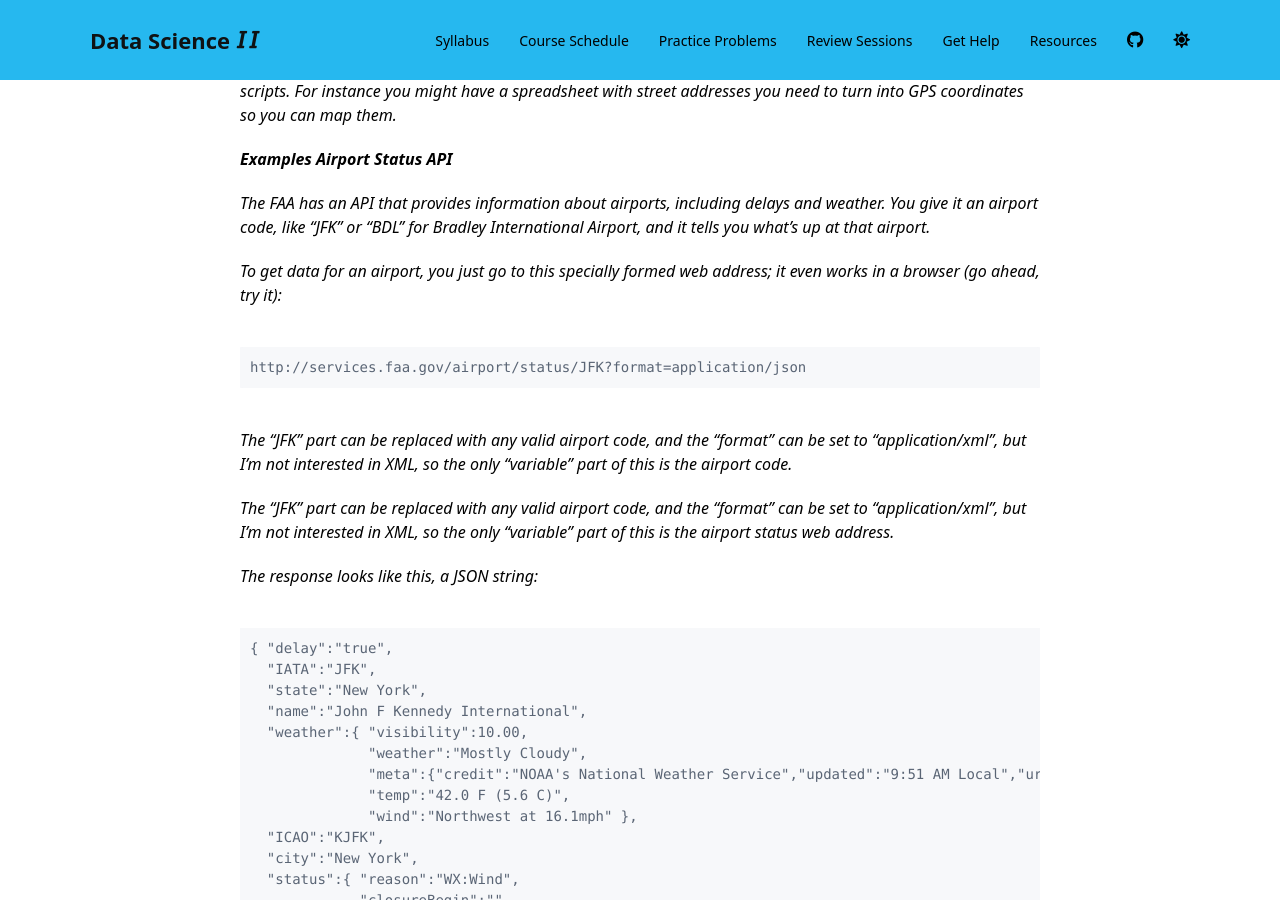
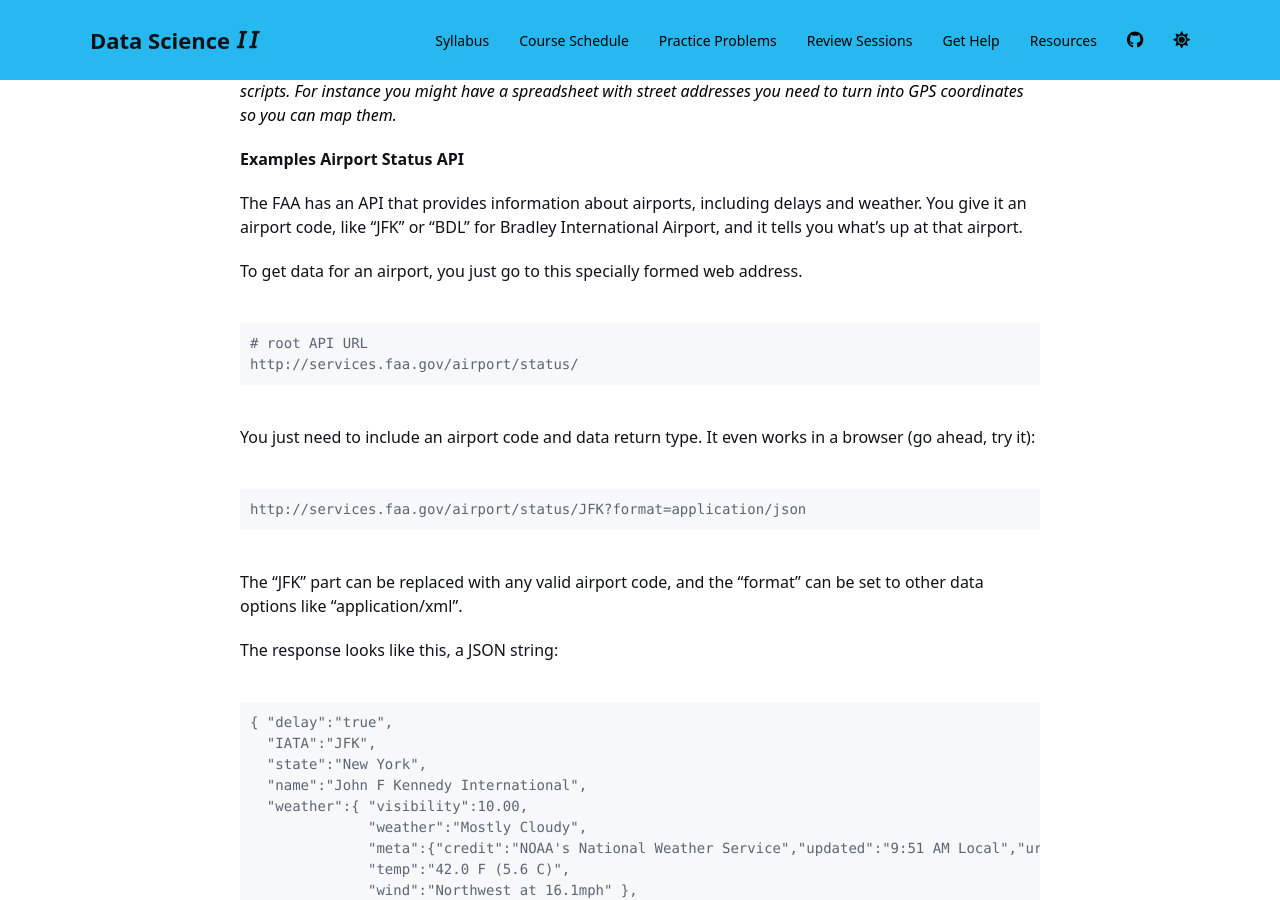
Before and after one commit to Watts-College/cpp-527-fall-2021, a Jekyll site: the page built from lectures/week-06.md, in a window 1280 px wide and 900 px high, scrolled down 857 px. Built offline with Jekyll 4.4.1, drawn with Linux system fonts in a browser that asks for light colours; nearby versions of some CDN libraries; a script bundle is joined from its source files by our own code; library files that are not in the unit come from our copies; a style sheet for code colours, icons or effects is not loaded.

Commit message:
Update week-06.md

````diff
--- a/lectures/week-06.md
+++ b/lectures/week-06.md
@@ -26,21 +26,26 @@ image-width: 150px
 
 *APIs let you use other people’s databases and coding wizardry to enhance your own applications or analysis scripts. For instance you might have a spreadsheet with street addresses you need to turn into GPS coordinates so you can map them.*
 
-_**Examples Airport Status API**_
+**Examples Airport Status API**
 
-*The FAA has an API that provides information about airports, including delays and weather. You give it an airport code, like “JFK” or “BDL” for Bradley International Airport, and it tells you what’s up at that airport.*
+The FAA has an API that provides information about airports, including delays and weather. You give it an airport code, like “JFK” or “BDL” for Bradley International Airport, and it tells you what’s up at that airport.
 
-*To get data for an airport, you just go to this specially formed web address; it even works in a browser (go ahead, try it):*
+To get data for an airport, you just go to this specially formed web address.
+
+```
+# root API URL
+http://services.faa.gov/airport/status/
+```
+
+You just need to include an airport code and data return type. It even works in a browser (go ahead, try it):
 
 ```
 http://services.faa.gov/airport/status/JFK?format=application/json
 ```
 
-*The “JFK” part can be replaced with any valid airport code, and the “format” can be set to “application/xml”, but I’m not interested in XML, so the only “variable” part of this is the airport code.*
+The “JFK” part can be replaced with any valid airport code, and the “format” can be set to other data options like “application/xml”.
 
-*The “JFK” part can be replaced with any valid airport code, and the “format” can be set to “application/xml”, but I’m not interested in XML, so the only “variable” part of this is the airport status web address.*
-
-*The response looks like this, a JSON string:*
+The response looks like this, a JSON string:
 
 ```
 { "delay":"true",
````
